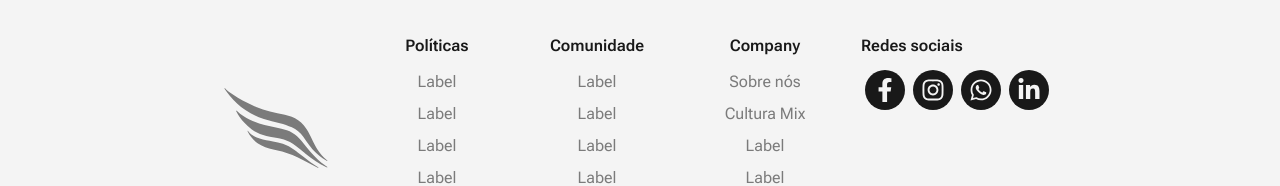
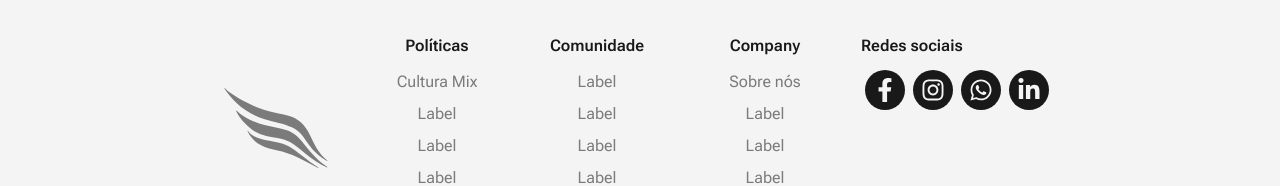
Before and after one commit to Mix-Logg/mix-site, a Next.js app: page / in a window 1280 px wide. Shown: the part 1119-1305 px from the top of the page. Built offline with nearby package versions, Linux system fonts and the light colour scheme.

Commit message:
STYLE: Banner global and footer

```diff
--- a/layouts/bannerGlobal/index.tsx
+++ b/layouts/bannerGlobal/index.tsx
@@ -14,7 +14,7 @@ export default function BannerGlobal({ title, paragraph }: BannerGlobalProps) {
             alt="Mix Multicultural"
             className="h-60 w-full rounded-3xl object-cover"
           />
-          <div className="absolute inset-0 rounded-3xl bg-terciary opacity-80"></div>
+          <div className="absolute inset-0 rounded-3xl bg-terciary opacity-50"></div>
         </div>
 
         <div className="absolute inset-0 items-center justify-center px-4 py-11 text-white md:flex md:gap-96 md:p-0">
--- a/layouts/footer/index.tsx
+++ b/layouts/footer/index.tsx
@@ -1,17 +1,9 @@
 "use client";
-import React, { useEffect, useState } from "react";
 import Image from "next/image";
 import Link from "next/link";
 import BrandSvg from "../../assets/svg/logoSecondary.svg";
-import {
-  FaFacebookF,
-  FaInstagram,
-  FaWhatsapp,
-  FaLinkedinIn,
-} from "react-icons/fa";
 import SocialMedia from "../../components/SocialMedia";
 export default function Footer() {
-
   return (
     <>
       <div className="mt-10 flex items-center justify-center  md:p-3 ">
@@ -30,10 +22,10 @@ export default function Footer() {
               </p>
               <ul className="flex flex-col items-center justify-center gap-2">
                 <Link
-                  href={`/`}
+                  href={`/about-us#cultura-mix`}
                   className=" text-center font-normal text-secondary transition duration-300 ease-in-out hover:font-medium hover:text-primary"
                 >
-                  Label
+                  Cultura Mix
                 </Link>
                 <Link
                   href={`/`}
@@ -112,10 +104,10 @@ export default function Footer() {
                   Sobre nós
                 </Link>
                 <Link
-                  href={`/about-us#cultura-mix`}
+                  href={`/`}
                   className=" text-center font-normal text-secondary transition duration-300 ease-in-out hover:font-medium hover:text-primary"
                 >
-                  Cultura Mix
+                  Label{" "}
                 </Link>
                 <Link
                   href={`/`}
@@ -141,8 +133,7 @@ export default function Footer() {
               <p className="mb-3 w-32 text-left font-semibold text-terciary">
                 Redes sociais
               </p>
-             <SocialMedia type="footer"/>
-
+              <SocialMedia type="footer" />
             </div>
           </div>
         </div>
```
